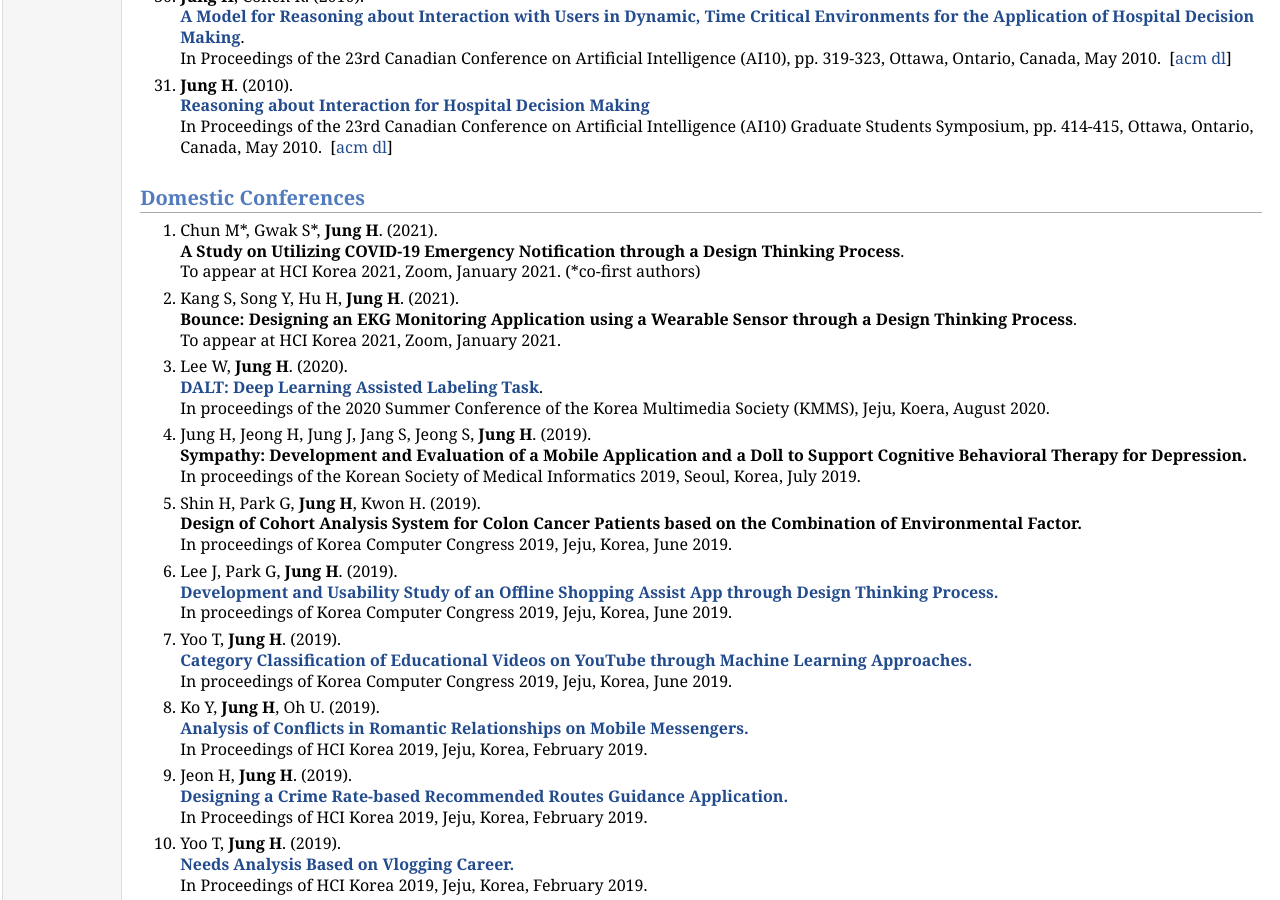
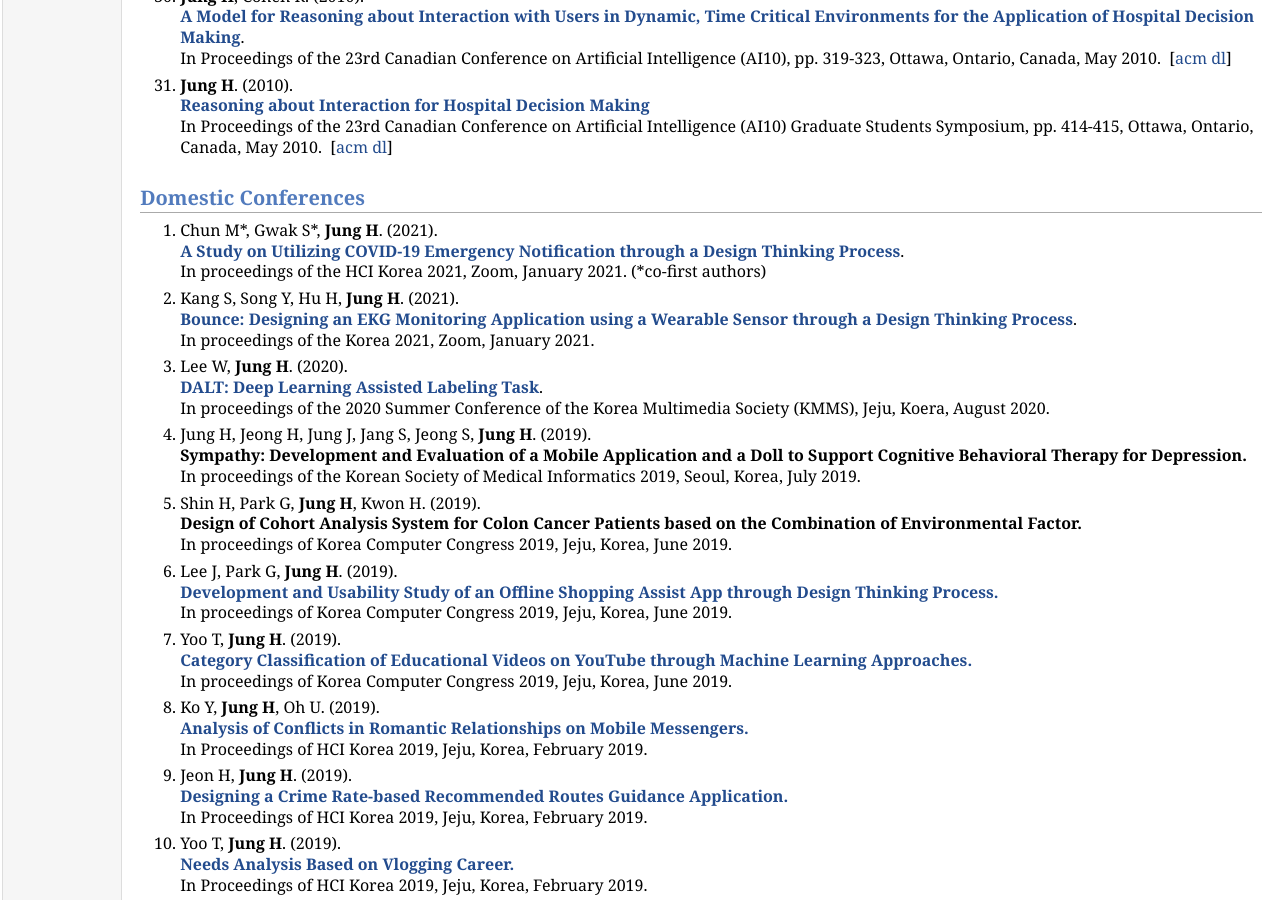
Before and after one commit to hcail/hcail-backup.github.io, a Jekyll site: the page pub/pub.html, which Jekyll copies as it is, in a window 1280 px wide and 900 px high, scrolled down 3587 px. Built offline with Jekyll 4.4.1, drawn with Linux system fonts in a browser that asks for light colours; some of the changed text lies outside the part shown.

Commit message:
pub updated

```diff
--- a/pub/pub.html
+++ b/pub/pub.html
@@ -29,11 +29,13 @@
 <br /><font size=+0.5><b>Design Considerations for Developing Data Profiling Tools for Distributed Electronic Health Data Networks</b></font>.
 <br /> In preparation for review at Journal of the American Medical Informatics Association (JAMIA).&nbsp;<font color=red size=+0.5><b>[SCI]</b></font></p>
 </li>
-<li><p><b>Jung H</b>, Demiris G, Tarczy-Hornoch P, Zachry M.
-<br /><font size=+0.5><b>Development and Usability Assessment of a Food Record App for Dietary Assessments among Older Adults with Type 2 Diabetes</b></font>.
-<br />Under review at JMIR mHealth and uHealth.&nbsp;
+<li><p><b>Jung H</b>, Demiris G, Tarczy-Hornoch P, Zachry M. (2021).
+<br /><font size=+0.5><b><a href="https://pubmed.ncbi.nlm.nih.gov/33493129/">
+  Development and Usability Assessment of a
+  Food Record App for Dietary Assessments among Older Adults with Type 2 Diabetes</a></b></font>.
+<br />JMIR Formative Research. Accepted for Publication, January 2021.
 <br /><b>(Corresponding author)</b>
-&nbsp;<font color=red size=+0.5><b>[SCI]</b></font>
+&nbsp;<font color=red size=+0.5><b>[SCOPUS]</b></font>&nbsp;&nbsp;[<a href="https://pubmed.ncbi.nlm.nih.gov/33493129/">url</a>]
 </p>
 </li>
 <li><p>Seo W, <b>Jung H</b>. (2020).
@@ -278,16 +280,18 @@
 <ol>
   <li><p>Chun M*, Gwak S*, <b>Jung H</b>. (2021).
   <br /><font size=+0.5><b>
+    <a href="http://hcail.uos.ac.kr/pub/papers/2021/hcik21-sgwakmchun.pdf">
     A Study on Utilizing COVID-19 Emergency Notification
-      through a Design Thinking Process</b></font>.
-  <br />To appear at HCI Korea 2021, Zoom, January 2021.&nbsp;(*co-first authors)
+      through a Design Thinking Process</a></b></font>.
+  <br />In proceedings of the HCI Korea 2021, Zoom, January 2021.&nbsp;(*co-first authors)
   </p>
   </li>
   <li><p>Kang S, Song Y, Hu H, <b>Jung H</b>. (2021).
   <br /><font size=+0.5><b>
+    <a href="http://hcail.uos.ac.kr/pub/papers/2021/hcik21-ysong.pdf">
     Bounce: Designing an EKG Monitoring Application using
-      a Wearable Sensor through a Design Thinking Process</b></font>.
-  <br />To appear at HCI Korea 2021, Zoom, January 2021.&nbsp;&nbsp;
+      a Wearable Sensor through a Design Thinking Process</a></b></font>.
+  <br />In proceedings of the Korea 2021, Zoom, January 2021.&nbsp;&nbsp;
   </p>
   </li>
   <li><p>Lee W, <b>Jung H</b>. (2020).
```
Also changed, not shown: index.html (+8 -2 lines), people/people.html (+4 -3 lines), projects/projects.html (+8 -4 lines), 5 other files.
